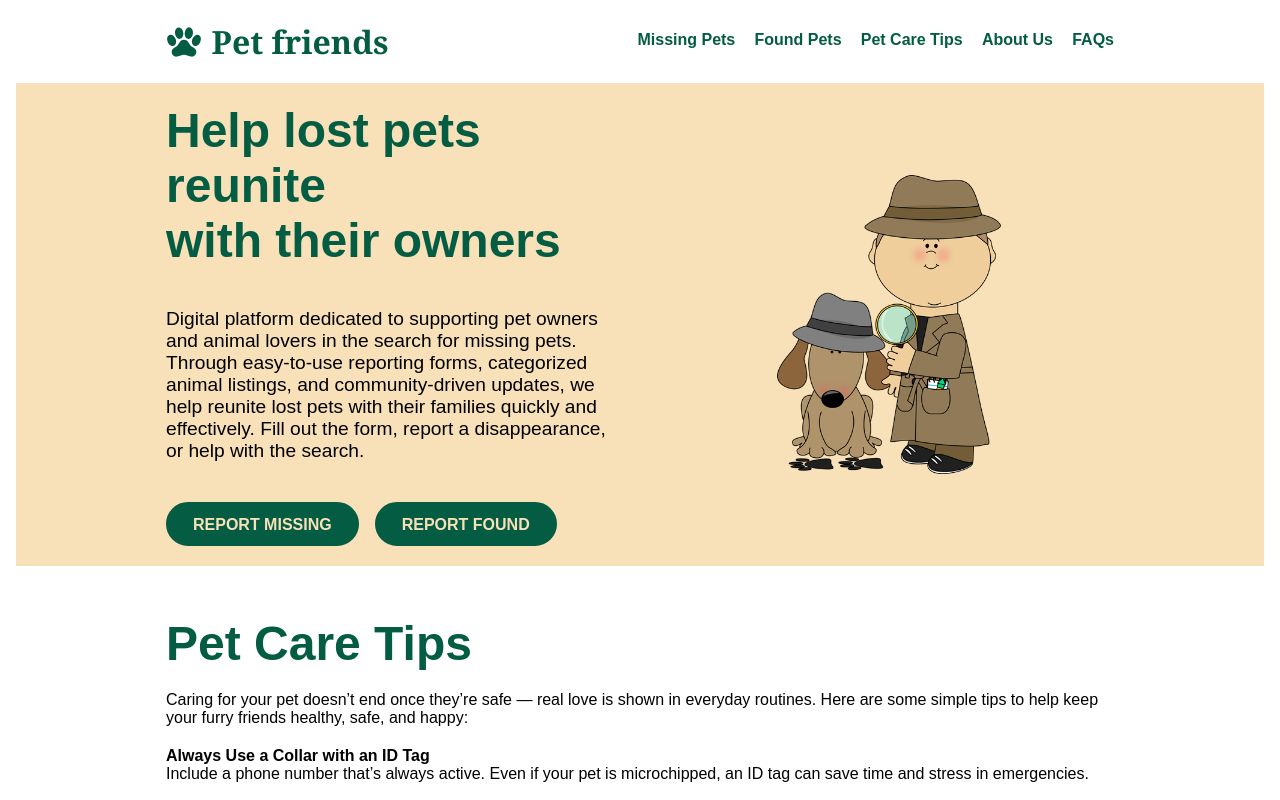
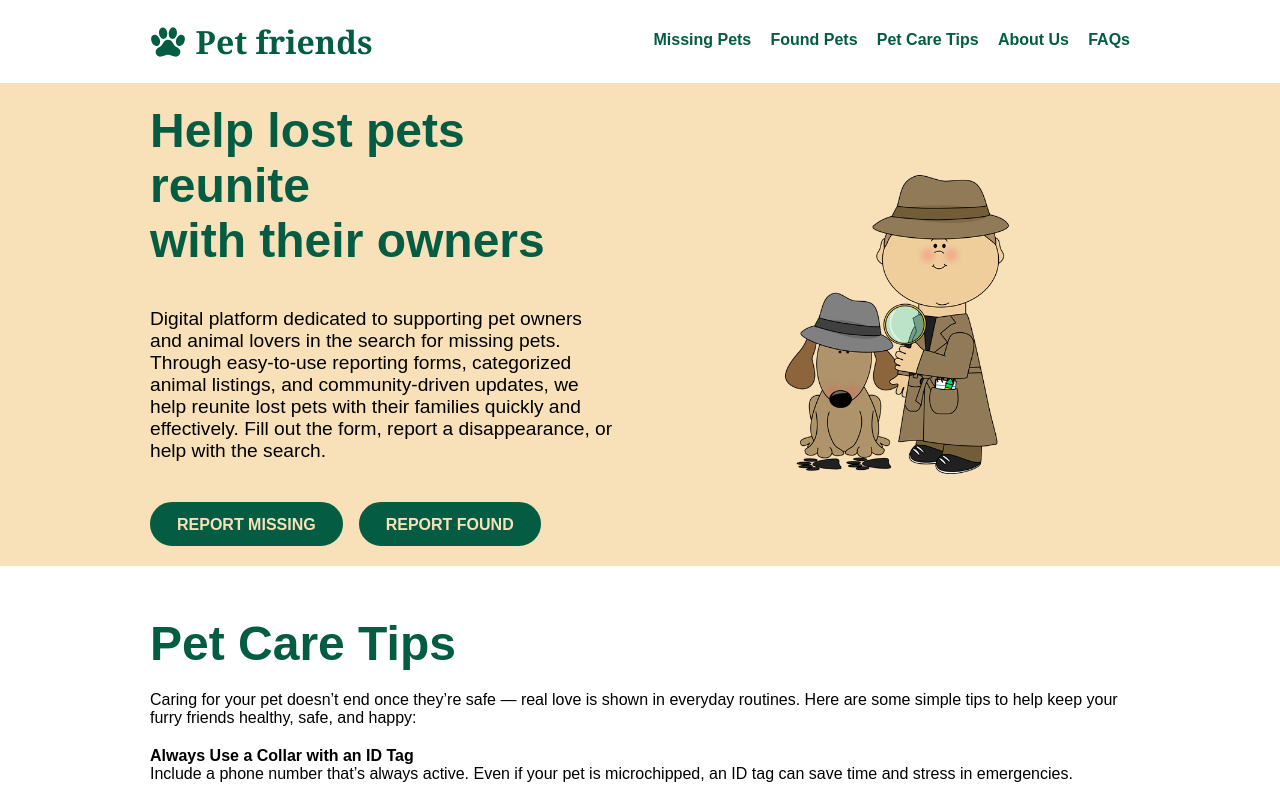
Before and after one commit to Djordjo24/pet-friends-app, a React (Vite) app: page / in a window 1280 px wide. Shown: the top 800 px of the page. Built offline with nearby package versions, Linux system fonts and the light colour scheme.

Commit message:
refactor: remove Background and Wrapper components

```diff
--- a/src/App.tsx
+++ b/src/App.tsx
@@ -1,7 +1,5 @@
 import "./App.css";
 import { BrowserRouter, Routes, Route } from "react-router-dom";
-import Background from "./components/Background/Background";
-import Wrapper from "./components/Wrapper/Wrapper";
 import Homepage from "./pages/Homepage/Homepage";
 import PetDirectory from "./pages/PetDirectory/PetDirectory.tsx";
 import FormPage from "./pages/FormPage/FormPage.tsx";
@@ -10,8 +8,6 @@ import ScrollToTop from "./components/ScrollToTop/ScrollToTop.tsx";
 
 function App() {
   return (
-    <Background>
-      <Wrapper>
     <BrowserRouter>
       <ScrollToTop />
       <Routes>
@@ -20,14 +16,8 @@ function App() {
           path="/MissingPets"
           element={<PetDirectory status="missing" />}
         />
-            <Route
-              path="/FoundPets"
-              element={<PetDirectory status="found" />}
-            />
-            <Route
-              path="/MissingForm"
-              element={<FormPage status="missing" />}
-            />
+        <Route path="/FoundPets" element={<PetDirectory status="found" />} />
+        <Route path="/MissingForm" element={<FormPage status="missing" />} />
         <Route path="/FoundForm" element={<FormPage status="found" />} />
         <Route
           path="/MissingPetProfile/:id"
@@ -39,8 +29,6 @@ function App() {
         />
       </Routes>
     </BrowserRouter>
-      </Wrapper>
-    </Background>
   );
 }
 
--- a/src/components/Background/Background.css
+++ /dev/null
@@ -1,7 +0,0 @@
-.background {
-  display: flex;
-  justify-content: center;
-  align-items: center;
-  width: 100%;
-  height: 100%;
-}
--- a/src/components/Background/Background.tsx
+++ /dev/null
@@ -1,11 +0,0 @@
-import "./Background.css";
-
-interface BackgroundProps {
-  children: React.ReactNode;
-}
-
-const Background = ({ children }: BackgroundProps) => {
-  return <div className="background">{children}</div>;
-};
-
-export default Background;
--- a/src/components/Wrapper/Wrapper.css
+++ /dev/null
@@ -1,8 +0,0 @@
-.wrapper {
-  max-width: 1440px;
-  padding: 0 16px;
-  box-sizing: border-box;
-  display: flex;
-  align-items: center;
-  flex-direction: column;
-}
--- a/src/components/Wrapper/Wrapper.tsx
+++ /dev/null
@@ -1,11 +0,0 @@
-import "./Wrapper.css";
-
-interface WrapperProps {
-  children: React.ReactNode;
-}
-
-const Wrapper = ({ children }: WrapperProps) => {
-  return <div className="wrapper">{children}</div>;
-};
-
-export default Wrapper;
```
Lines whose indentation alone changed are shown as unchanged.
